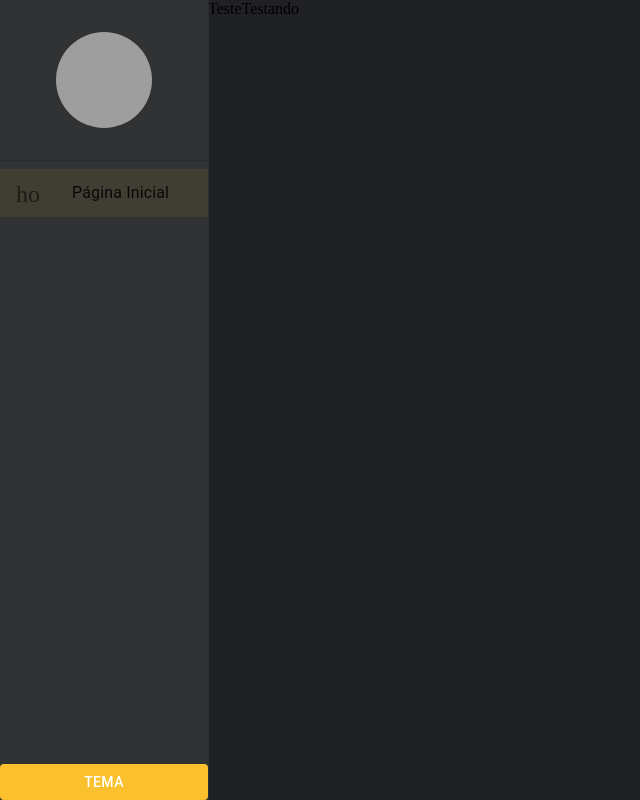
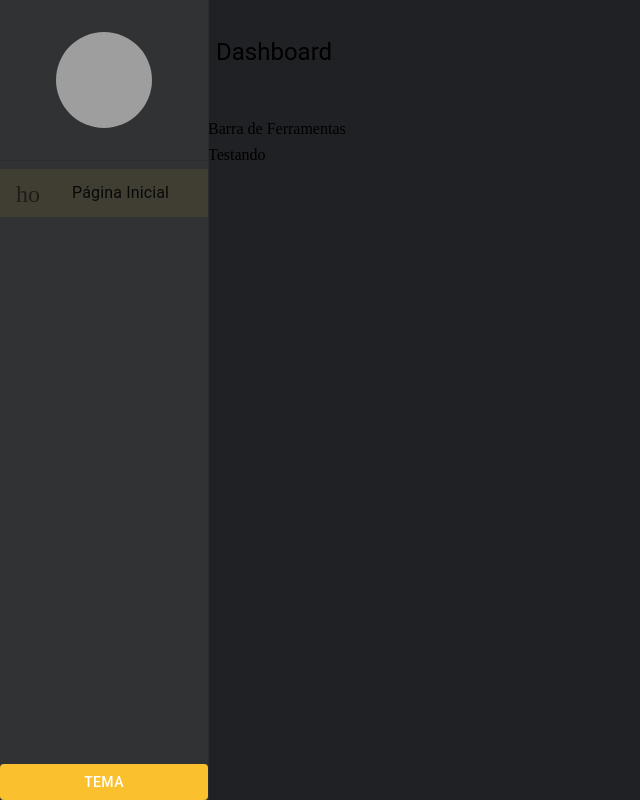
Before and after one commit to JackSSads/fitness-controll, a React (Create React App) app: page / in a window 1280 px wide. Shown: the whole page, without its empty margins (0-640 px from the left). Built offline with nearby package versions, Linux system fonts and the light colour scheme; grey boxes are pictures that could not be loaded.

Commit message:
feat: configurando children e abertura do Drawer

```diff
--- a/src/shared/layouts/LayoutBasePage.tsx
+++ b/src/shared/layouts/LayoutBasePage.tsx
@@ -1,15 +1,42 @@
-import { Box } from "@mui/material";
+import { Box, Typography, useTheme, IconButton, useMediaQuery, Theme } from "@mui/material";
+import MenuIcon from '@mui/icons-material/Menu';
+import { useAppDrawerContext } from "../contexts";
 
 interface ILayoutBasePagesProps {
     children: React.ReactNode;
+    title: string;
 };
 
-export const LayoutBasePages: React.FC<ILayoutBasePagesProps> = ({ children }) => {
+export const LayoutBasePages: React.FC<ILayoutBasePagesProps> = ({ children, title }) => {
+
+    const smDown = useMediaQuery((theme: Theme) => theme.breakpoints.down("sm"));
+    const theme = useTheme();
+
+    const { toggleDrawerOpen } = useAppDrawerContext();
+
     return (
-        <Box>
-            Teste
+        <Box height={"100%"} display={"flex"} flexDirection={"column"} gap={1}>
+            <Box display={"flex"} alignItems={"center"} padding={1} height={theme.spacing(12)} gap={1}>
 
-            {children}
+                {smDown && (
+                    <IconButton onClick={toggleDrawerOpen}>
+                        <MenuIcon />
+                    </IconButton>
+                )}
+
+                <Typography variant="h5" gutterBottom>
+                    {title}
+                </Typography>
+            </Box>
+
+            <Box>
+                Barra de Ferramentas
+            </Box>
+
+            <Box>
+                {children}
+            </Box>
         </Box>
     );
-;}
+    ;
+}
```
